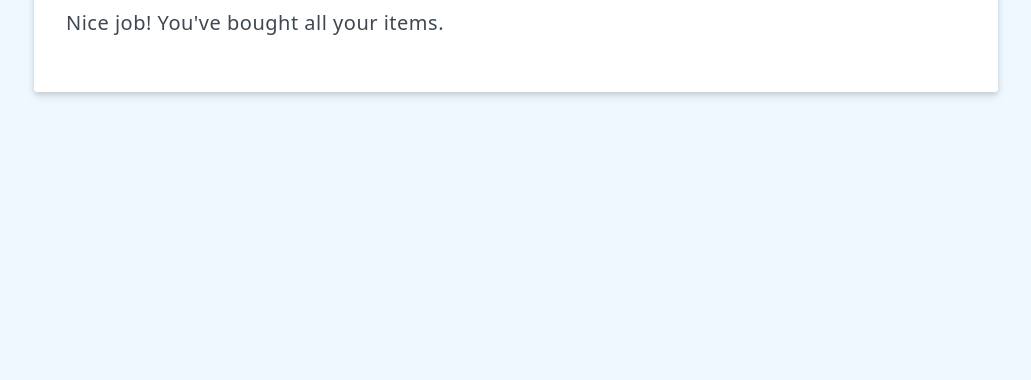
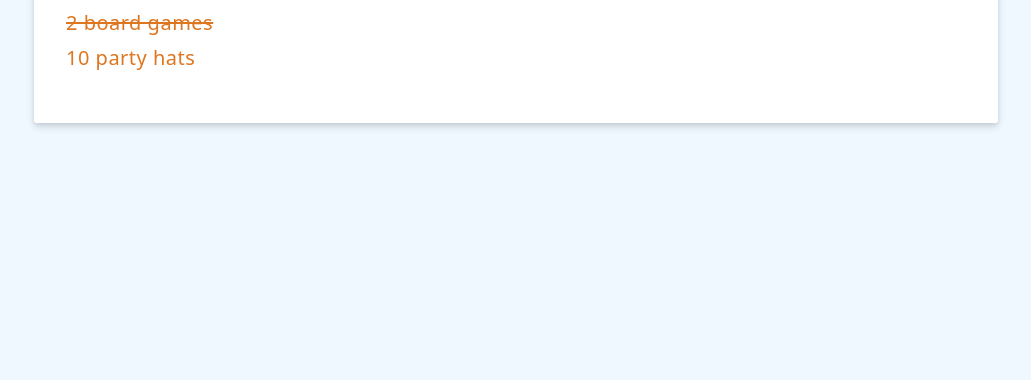
Before and after one commit to ekoteguh10/vuejs-3-fundamentals, a plain HTML site: page index.html in a window 1280 px wide. Shown: the part 420-800 px from the top of the page, without its empty margins (124-1155 px from the left). Drawn offline with nearby package versions, Linux system fonts and the light colour scheme.

Commit message:
add task 9: computed properties in vuejs

```diff
--- a/index.html
+++ b/index.html
@@ -55,7 +55,7 @@
         <!-- Dynamically rendering CSS classes -->
         <ul>
             <li
-                v-for="item in items"
+                v-for="item in reversedItems"
                 :key="item.id"
                 @click="togglePurchased(item)"
                 class="static-class"
@@ -76,12 +76,20 @@
                     newItemHighPriority: false,
                     // Initialize items
                     items: [
-                        // {id: 1, label: "10 party hats", purchased: false, highPriority: true},
-                        // {id: 2, label: "2 board games", purchased: true, highPriority: true},
-                        // {id: 3, label: "20 cups", purchased: false, highPriority: false}
+                        {id: 1, label: "10 party hats", purchased: false, highPriority: true},
+                        {id: 2, label: "2 board games", purchased: true, highPriority: true},
+                        {id: 3, label: "20 cups", purchased: false, highPriority: false}
                     ]
                 }
             },
+            // NOTE: implement computed when you need to change the presentation
+            computed: {
+                // add new method reverseItems to present the items DESC (put the last item created on the top of list)
+                reversedItems() {
+                    return [...this.items].reverse()
+                }
+            },
+            // NOTE: implement methods when you need to change the data
             methods: {
                 // handling duplicated method of pushing the item
                 // by add new method to push the item and clean the form after pushing
```
